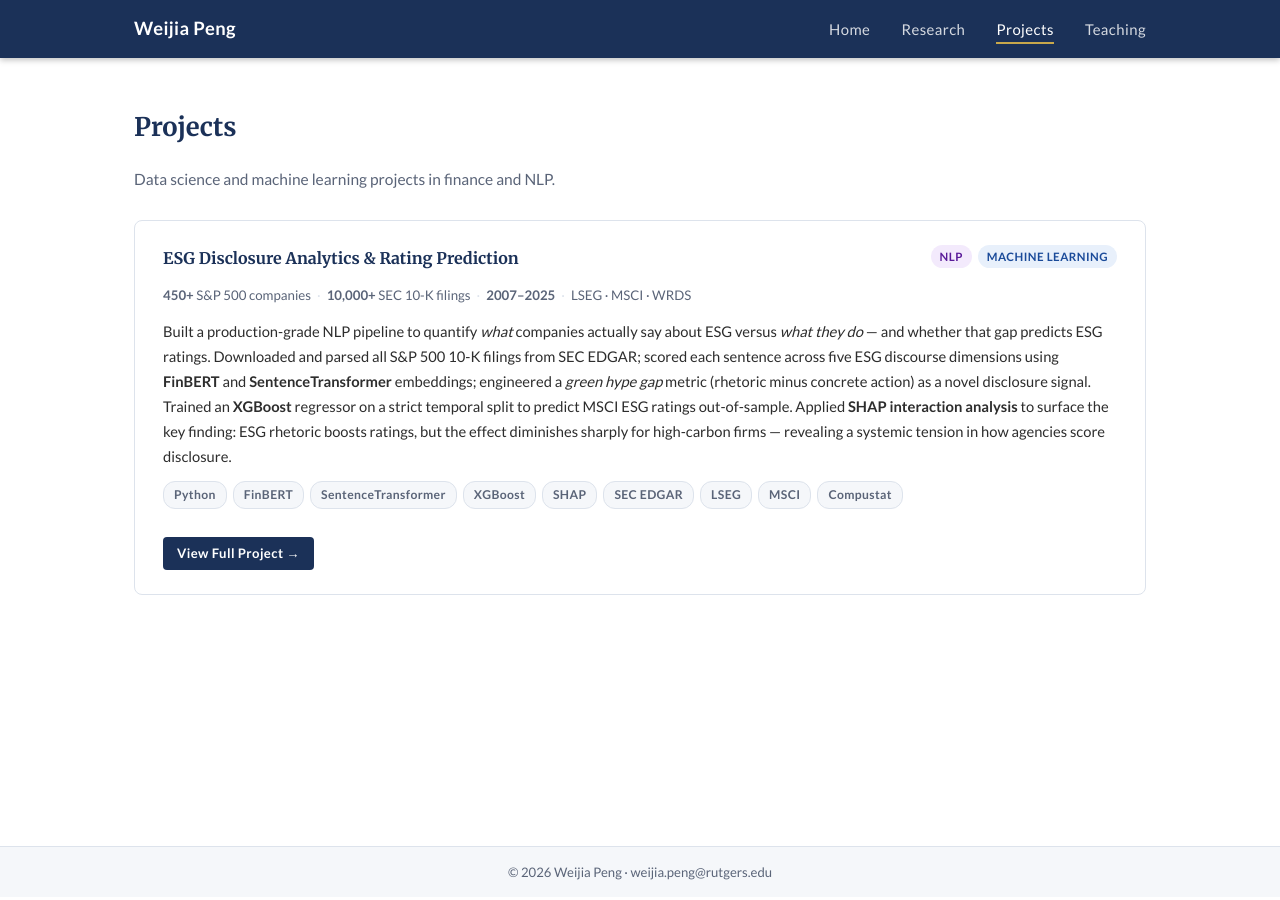
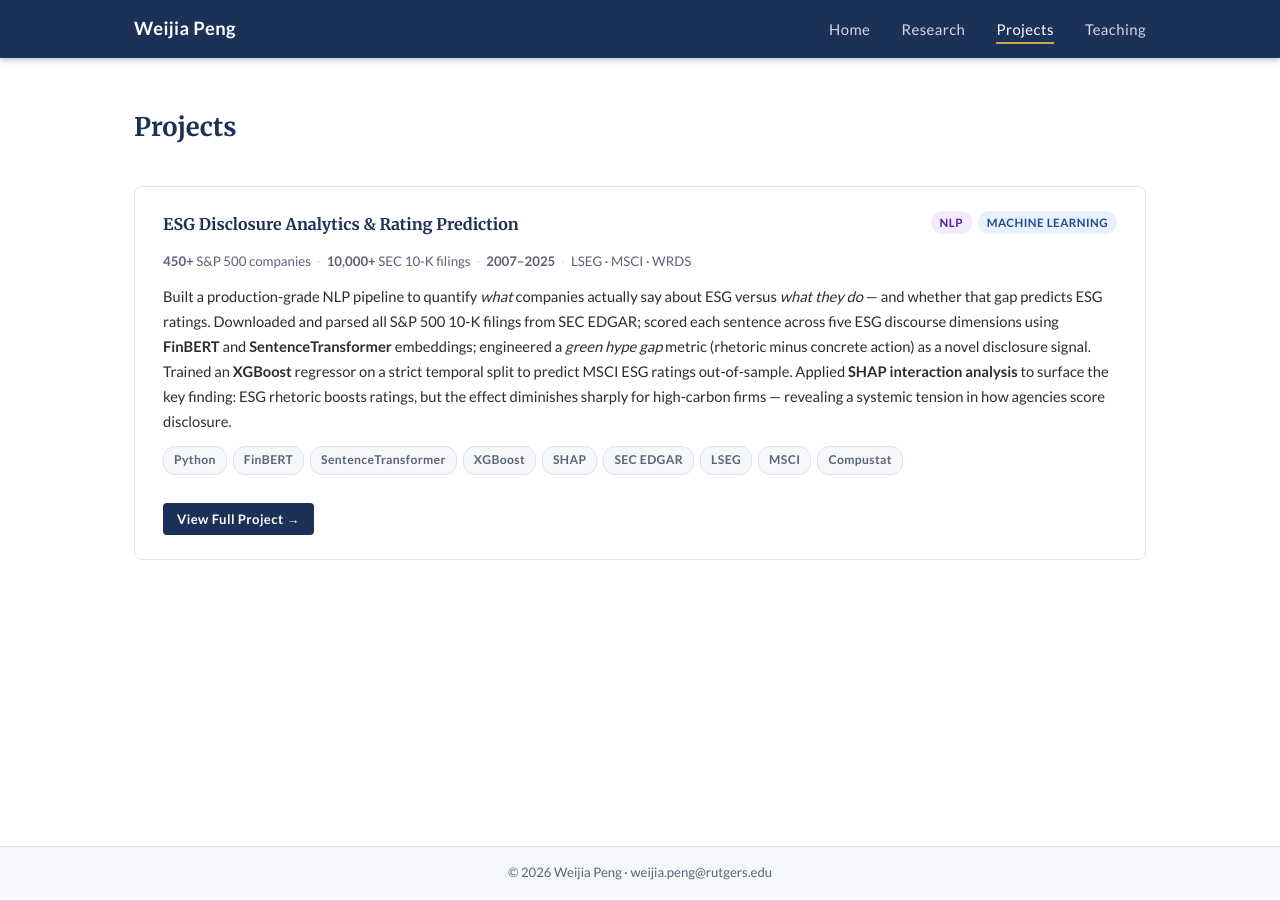
Before and after one commit to weijiap/weijiap.github.io, a Jekyll site: the page built from projects.html, in a window 1280 px wide. Built offline with Jekyll 4.4.1, drawn with Linux system fonts in a browser that asks for light colours.

Commit message:
Projects: remove subheading text

```diff
--- a/projects.html
+++ b/projects.html
@@ -6,8 +6,6 @@ permalink: /projects/
 
 <div class="container page-content">
   <h1 class="page-heading">Projects</h1>
-  <p class="page-subheading">Data science and machine learning projects in finance and NLP.</p>
-
   <div class="project-list">
 
     <div class="project-card" data-category="nlp ml">
```
